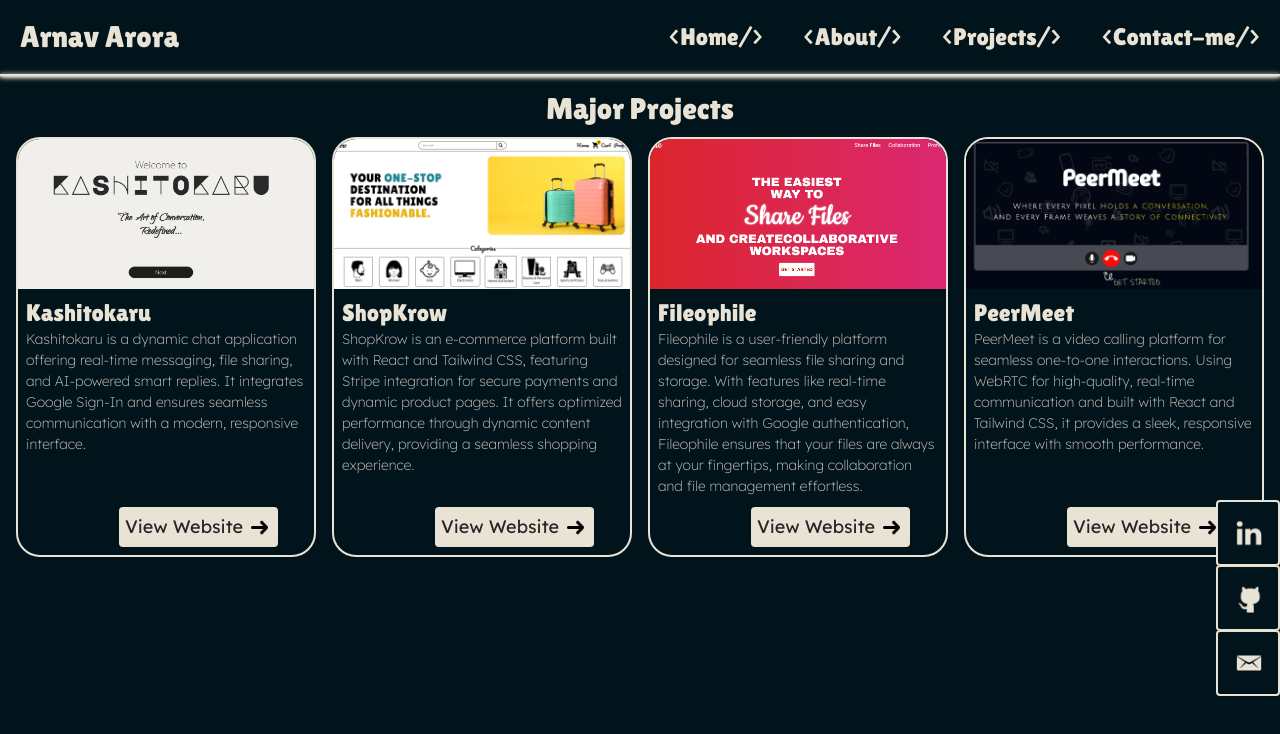
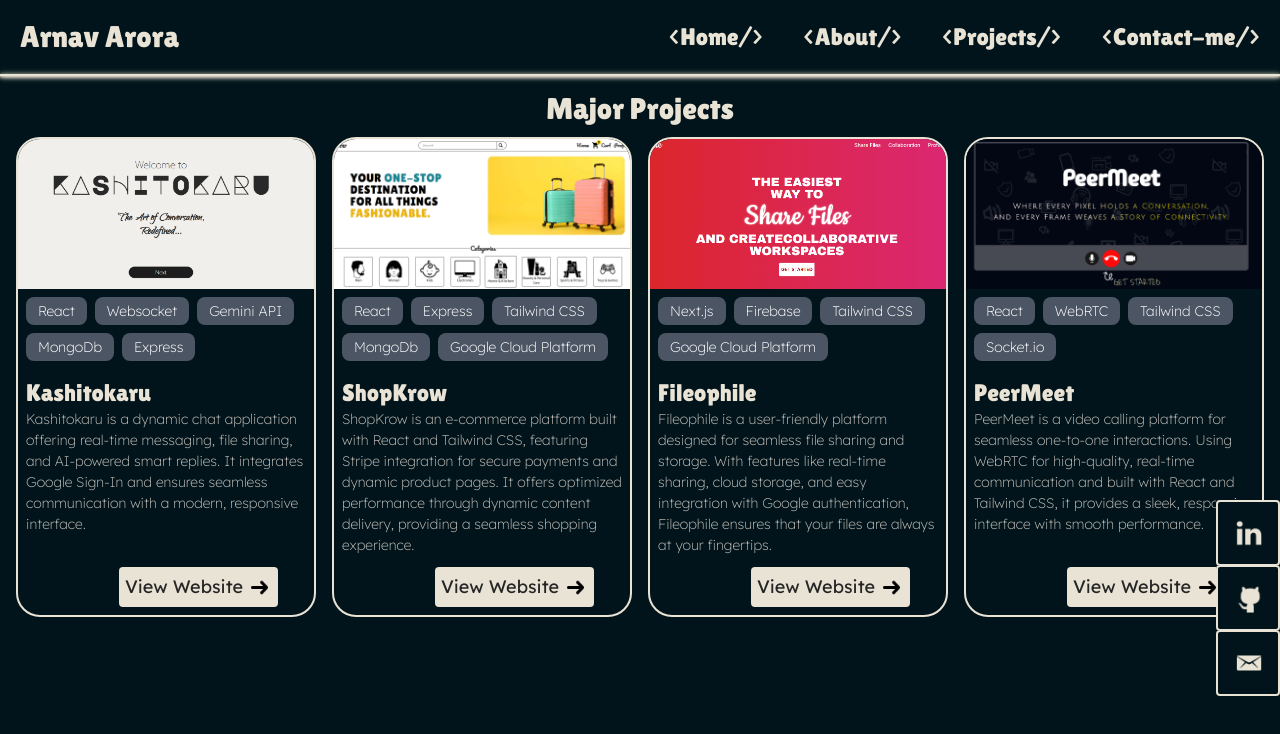
Before and after one commit to Arnav-03/portfolio, a Next.js app: page /projects in a window 1280 px wide. Shown: the top 734 px of the page. Built offline with nearby package versions, Linux system fonts and the light colour scheme; a web font is replaced by a local one.

Commit message:
projects

```diff
--- a/src/app/projects/page.tsx
+++ b/src/app/projects/page.tsx
@@ -14,25 +14,35 @@ function page() {
     {
       title: "Kashitokaru",
       link: "/projects/kashitokaru",
+      tags: ["React", "Websocket", "Gemini API", "MongoDb", "Express"],
       desc: "Kashitokaru is a dynamic chat application offering real-time messaging, file sharing, and AI-powered smart replies. It integrates Google Sign-In and ensures seamless communication with a modern, responsive interface.",
       image: kashi,
     },
     {
       title: "ShopKrow",
       link: "/projects/shopkrow",
+      tags: [
+        "React",
+        "Express",
+        "Tailwind CSS",
+        "MongoDb",
+        "Google Cloud Platform",
+      ],
       desc: "ShopKrow is an e-commerce platform built with React and Tailwind CSS, featuring Stripe integration for secure payments and dynamic product pages. It offers optimized performance through dynamic content delivery, providing a seamless shopping experience.",
       image: shop,
     },
     {
       title: "Fileophile",
       link: "/projects/kashitokaru",
-      desc: "Fileophile is a user-friendly platform designed for seamless file sharing and storage. With features like real-time sharing, cloud storage, and easy integration with Google authentication, Fileophile ensures that your files are always at your fingertips, making collaboration and file management effortless.",
+      tags: ["Next.js", "Firebase", "Tailwind CSS", "Google Cloud Platform"],
+      desc: "Fileophile is a user-friendly platform designed for seamless file sharing and storage. With features like real-time sharing, cloud storage, and easy integration with Google authentication, Fileophile ensures that your files are always at your fingertips.",
       image: fileophile,
     },
     ,
     {
       title: "PeerMeet",
       link: "/projects/kashitokaru",
+      tags: ["React","WebRTC", "Tailwind CSS", "Socket.io"],
       desc: "PeerMeet is a video calling platform for seamless one-to-one interactions. Using WebRTC for high-quality, real-time communication and built with React and Tailwind CSS, it provides a sleek, responsive interface with smooth performance.",
       image: peermeet,
     },
@@ -44,28 +54,37 @@ function page() {
       <div className="flex flex-wrap p-[10px] gap-4 items-center justify-center">
         {projects.map((project) => (
           <div
-            key={project.title}
-            className="flex flex-col border-[2px] w-[300px] h-[420px] rounded-3xl overflow-hidden border-[#e9e3d5]"
+            key={project?.title}
+            className="flex flex-col border-[2px] w-[300px] h-[480px] rounded-3xl overflow-hidden border-[#e9e3d5]"
           >
             <div>
               <img
                 className="h-[150px] w-auto object-cover"
-                src={project.image.src}
+                src={project?.image.src}
                 alt=""
               />
             </div>
-            <div className="text-[#e9e3d5] p-2 pb-0 text-2xl">{project.title}</div>
+            <div className="flex job2 p-2  flex-wrap gap-2">
+              {project?.tags.map((tag) => (
+                <div className="inline-block bg-gray-600  rounded-lg bg-muted px-3 py-1 text-sm">
+                  {tag}
+                </div>
+              ))}
+            </div>
+            <div className="text-[#e9e3d5] p-2 pb-0 text-2xl">
+              {project?.title}
+            </div>
             <div className="job2 text-[#bdbab5] p-2 pt-0 text-[14px] text-start flex-grow">
-              {project.desc}
+              {project?.desc}
             </div>
             <div className="w-full flex justify-end px-4 mt-auto">
-              <Link
-                href={project.link}
+              <a
+                href={project?.link}
                 className="bg-[#e9e3d5] job mx-5 mb-2 text-lg flex gap-1 items-center text-[#252525] w-fit p-1.5 rounded"
               >
                 View Website
                 <Image src={arrow} width={25} alt="card" />
-              </Link>
+              </a>
             </div>
           </div>
         ))}
```
